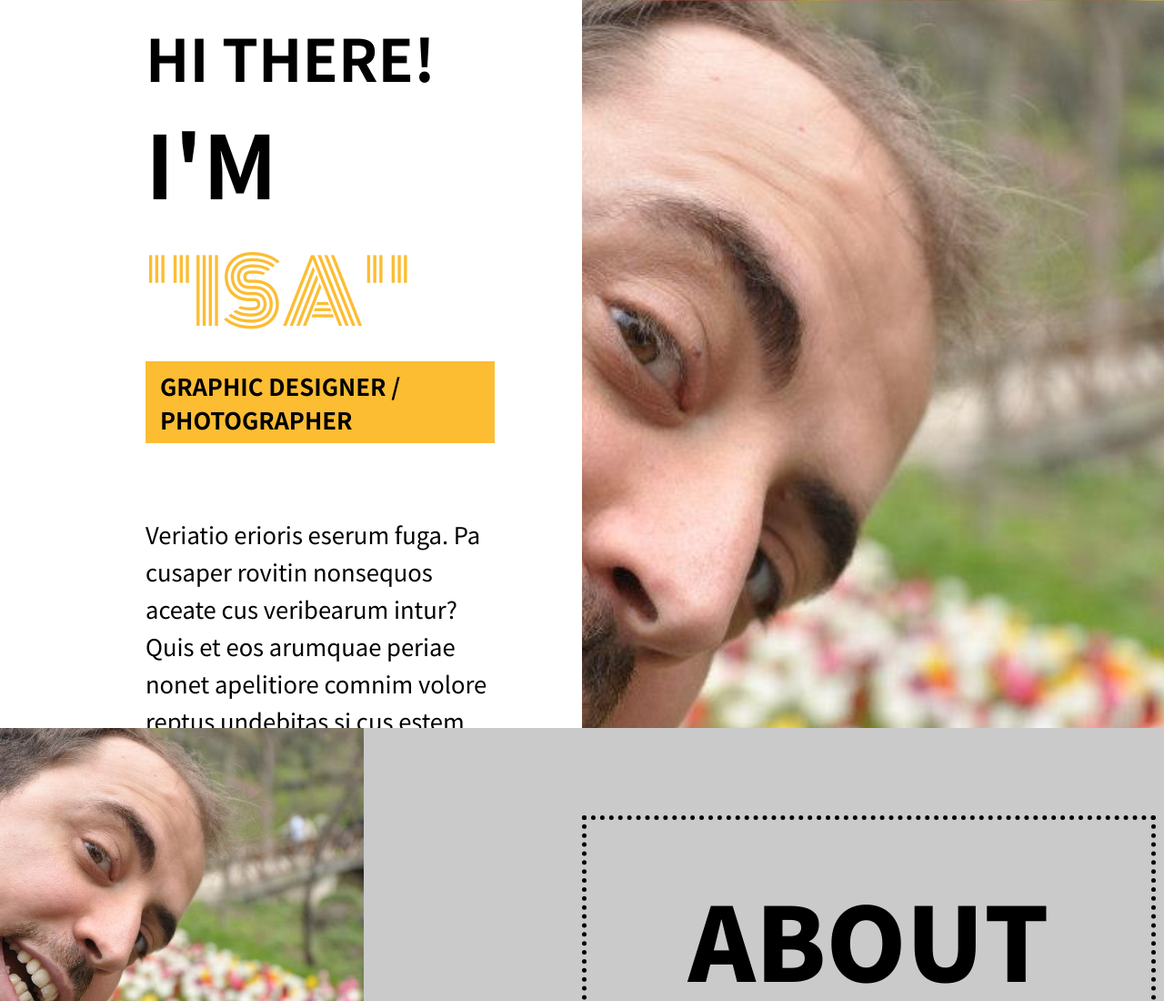
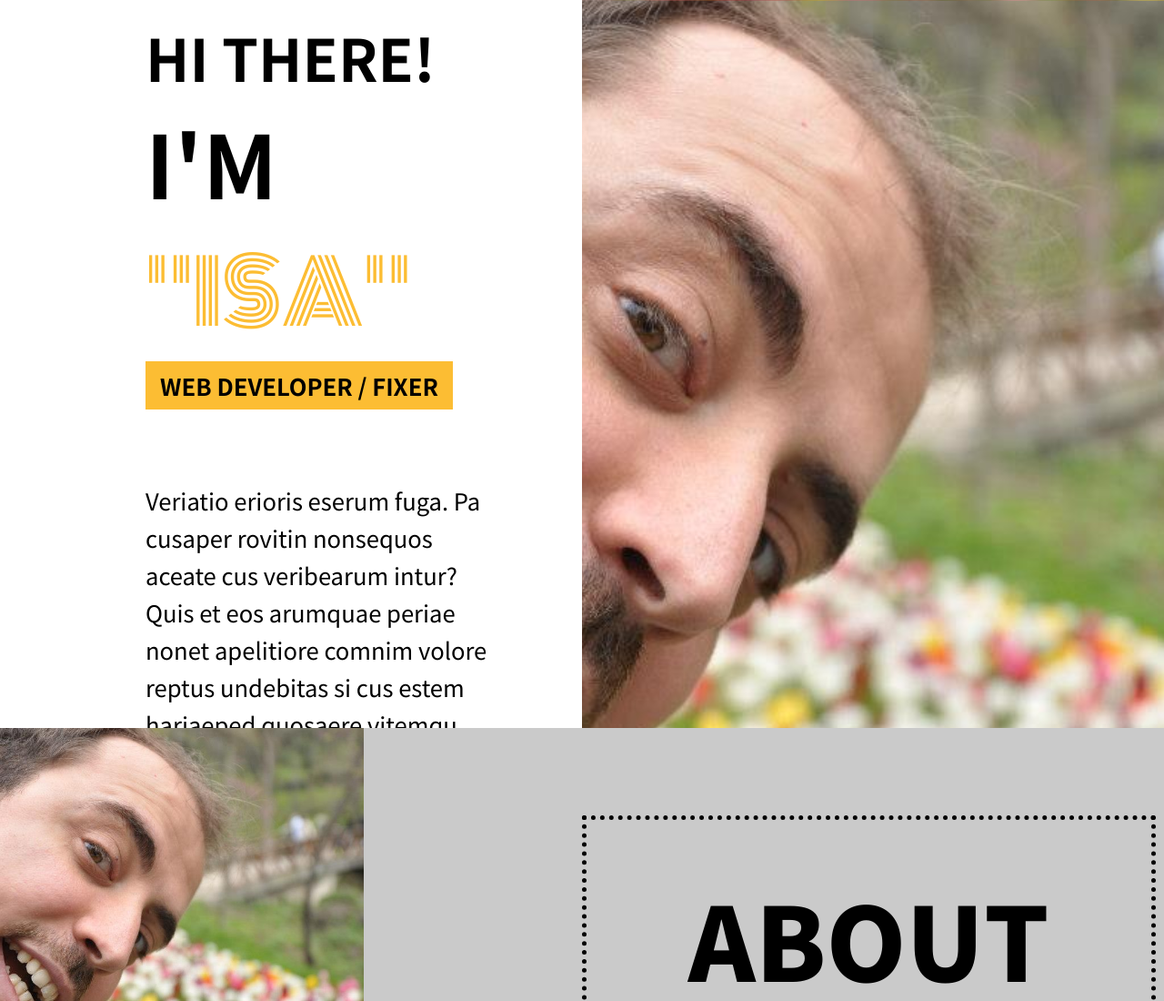
Before and after one commit to nebugithub/netlify-isa-test, a plain HTML site: page index.html in a window 1280 px wide. Shown: the top 1100 px of the page at 91% size. Drawn offline with Linux system fonts and the light colour scheme.

Commit message:
Add files via upload

```diff
--- a/index.html
+++ b/index.html
@@ -40,7 +40,7 @@
                     <span class="small">hi there!</span>
                     I'm
                     <span class="yellow">"Isa"</span>
-                    <span class="job-title">Graphic Designer / Photographer</span>
+                    <span class="job-title">Web Developer / Fixer</span>
                 </h1>
                 <p>
                     Veriatio erioris eserum fuga. Pa cusaper rovitin nonsequos aceate cus veribearum intur? Quis et eos arumquae periae nonet apelitiore comnim volore
```
